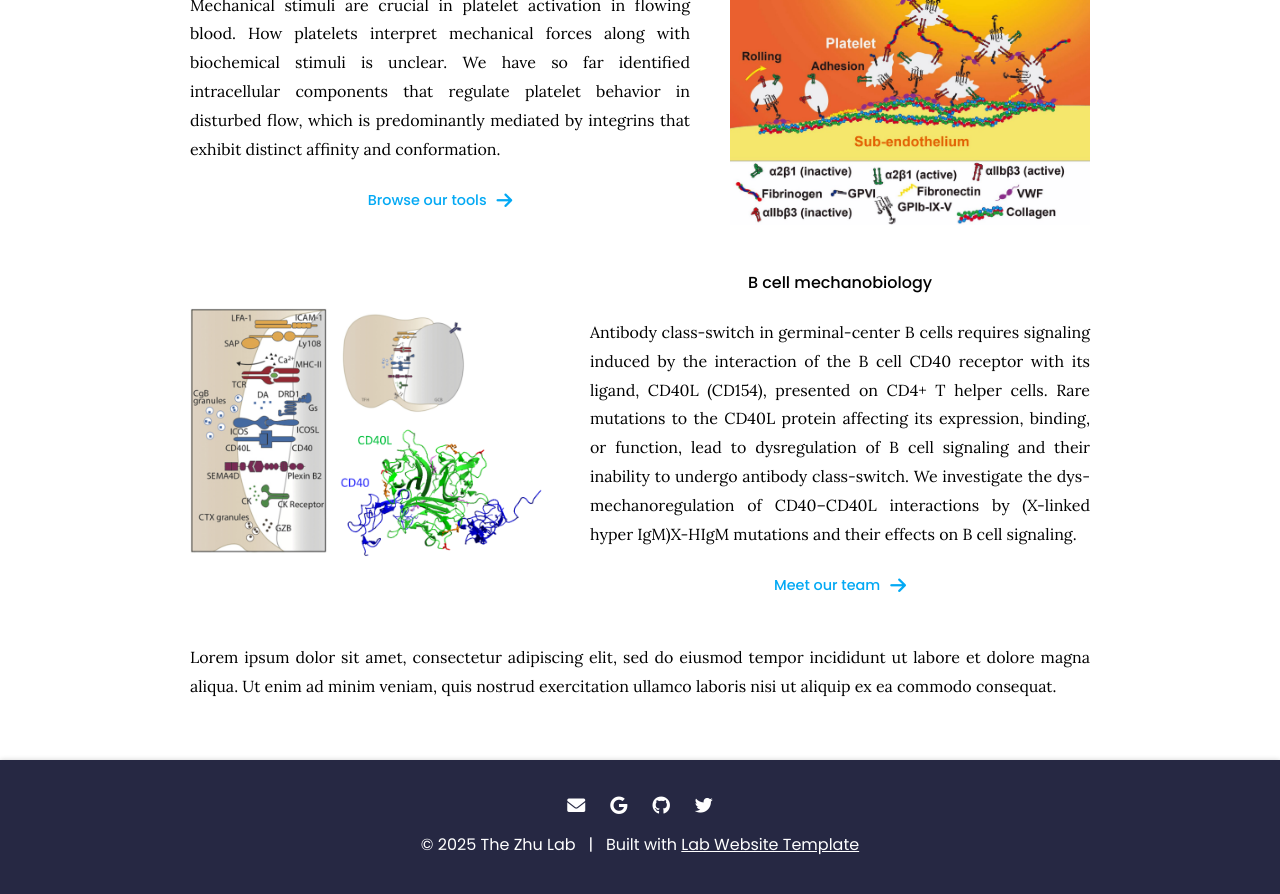
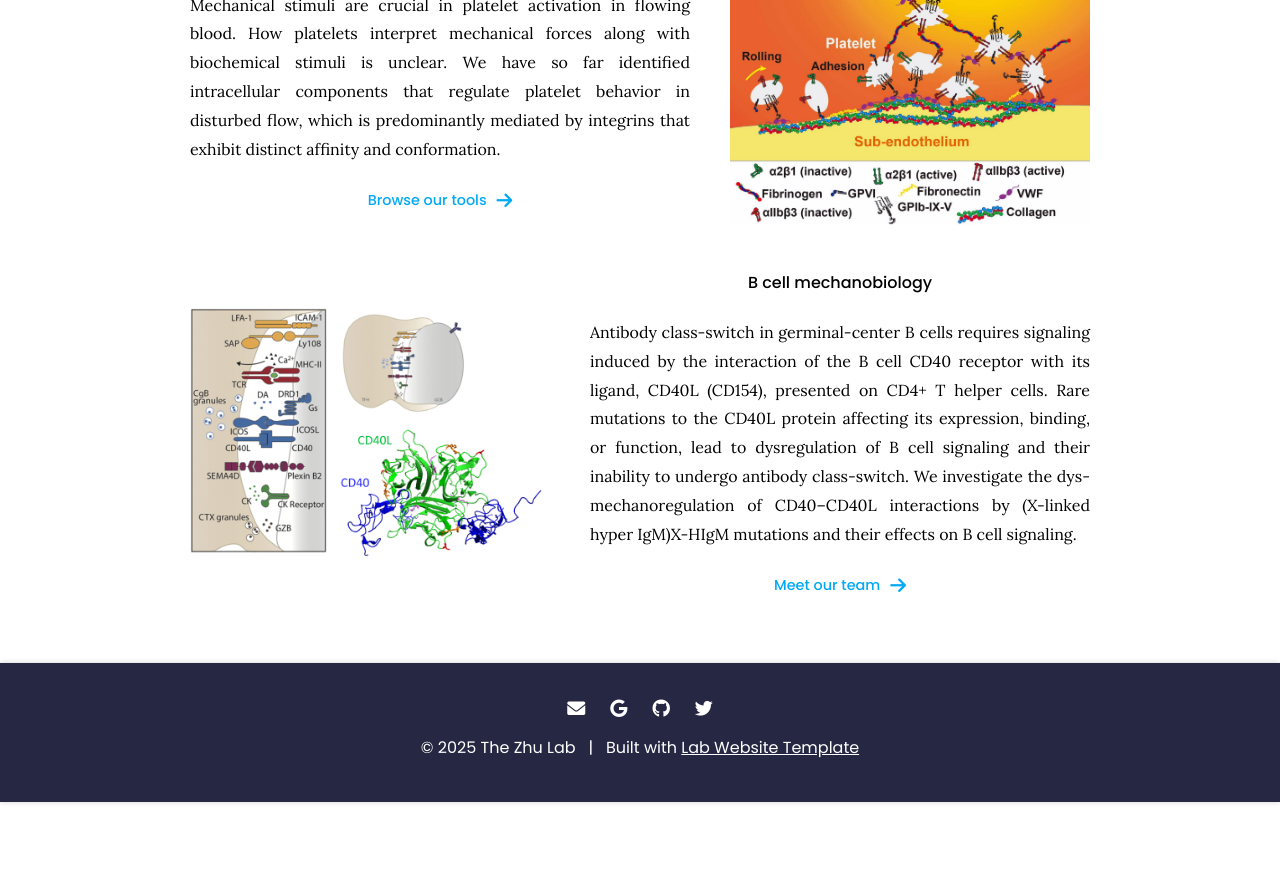
Before and after one commit to theZhuLab/zhu_lab_website, a Jekyll site: the page built from index.md, in a window 1280 px wide and 900 px high, scrolled down 1338 px. Shown: the top 894 px of the window. Built offline with Jekyll 4.4.1, drawn with Linux system fonts in a browser that asks for light colours; after the commit the page ends 2140 px from its top, so only the background shows below that.

Commit message:
Update index.md

```diff
--- a/index.md
+++ b/index.md
@@ -99,6 +99,3 @@ Antibody class-switch in germinal-center B cells requires signaling induced by t
   title="B cell mechanobiology"
   text=text
 %}
-
-Lorem ipsum dolor sit amet, consectetur adipiscing elit, sed do eiusmod tempor incididunt ut labore et dolore magna aliqua.
-Ut enim ad minim veniam, quis nostrud exercitation ullamco laboris nisi ut aliquip ex ea commodo consequat.
```
